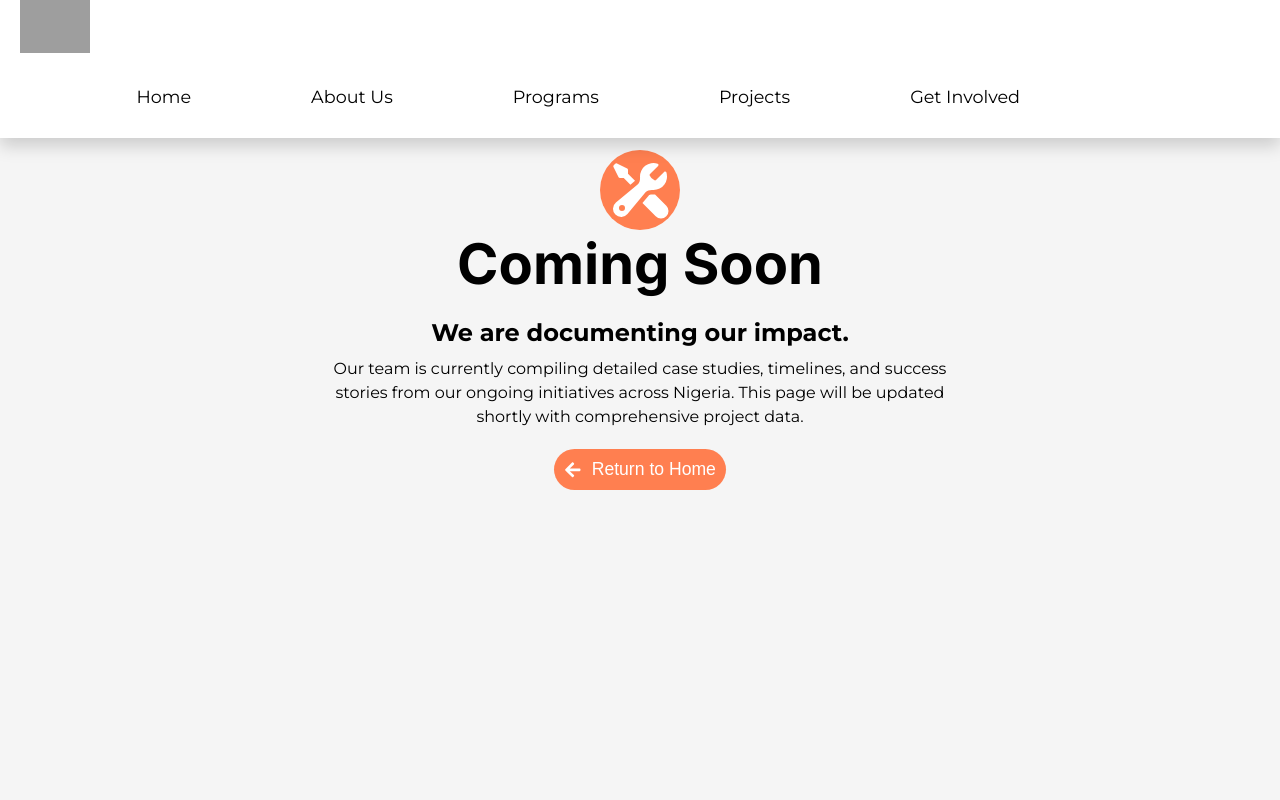
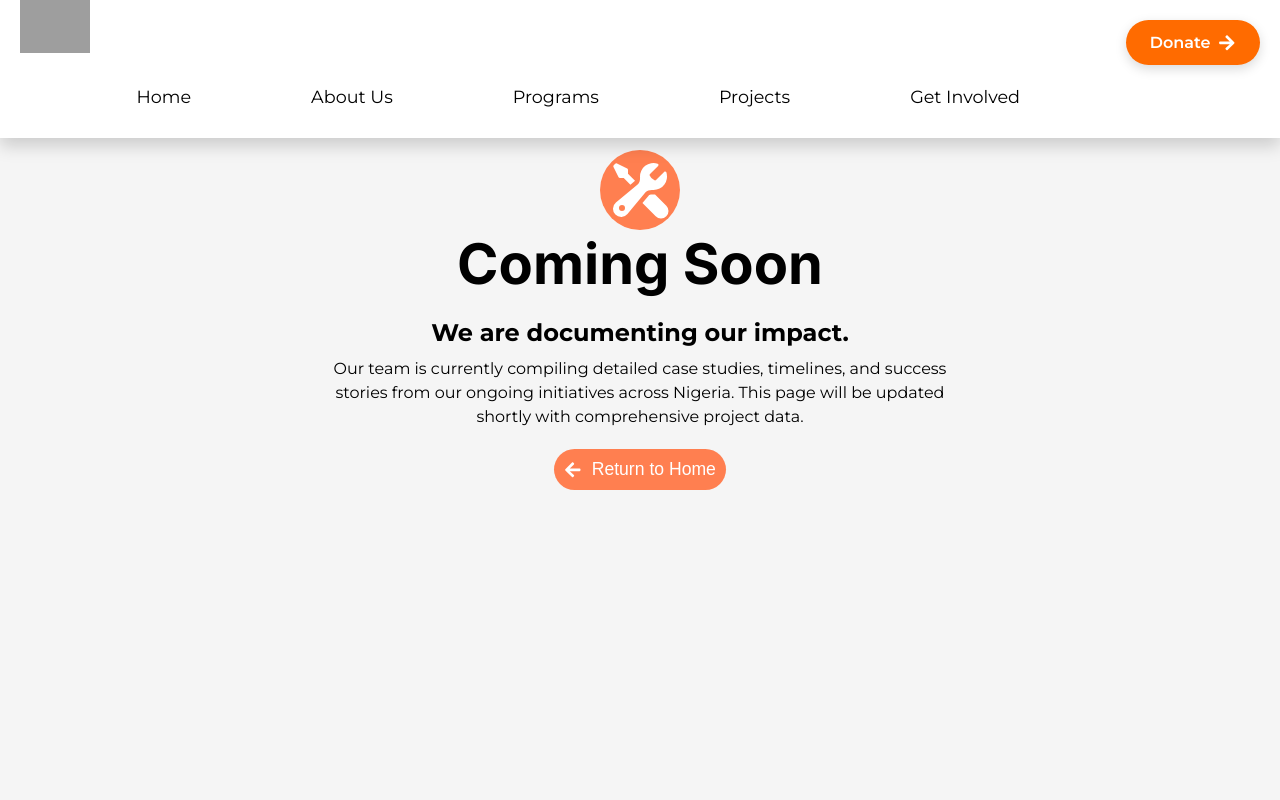
Before and after one commit to sponder-cell/imasgate, a React (Vite) app: page /impact in a window 1280 px wide. Shown: the top 800 px of the page. Built offline with nearby package versions, Linux system fonts and the light colour scheme; grey boxes are pictures that could not be loaded; a web font is replaced by a local one.

Commit message:
Added the donate button back to the navbar

```diff
--- a/src/components/Navbar.jsx
+++ b/src/components/Navbar.jsx
@@ -39,13 +39,13 @@ function Navbar() {
 
 
      </ul>
-      {/* <button className="donate">
+      <button className="donate">
       Donate
       <span className="arrow-div">
         <FaArrowRight className="arrow" />
       </span>
     </button>
- */}
+
 
     < CiMenuFries onClick={showNav} className="menu" />
     </nav>
--- a/src/pages/Home.jsx
+++ b/src/pages/Home.jsx
@@ -134,6 +134,10 @@ function Home() {
         <br />
 
         We believe disability is not the problem — neglect and exclusion are. That’s why we focus on practical support that restores dignity, builds confidence, and creates real opportunities.</p>
+
+
+
+
       </div>
 
       </div>
@@ -324,7 +328,7 @@ function Home() {
           <img src="/images/project.jpg" alt="" />
         </div>
          <div className="team-info">
-            <h4 className="name">Mary Uto</h4>
+            <h4 className="name">Mary Udoh</h4>
             <p>Project Manager</p>
           </div>
 
@@ -365,7 +369,6 @@ function Home() {
 
         <section id="get-involved">
       <div className="invole-intro">
-        <h5 className='extra-hd'>Donate</h5>
         <h3>Join the Movement for Change</h3>
         <p>At Imasgate Foundation, we believe that lasting change begins with people who care — people like you. Your time, skills, and support can make a real difference in the lives of those who need it most.</p>
       </div>
```
